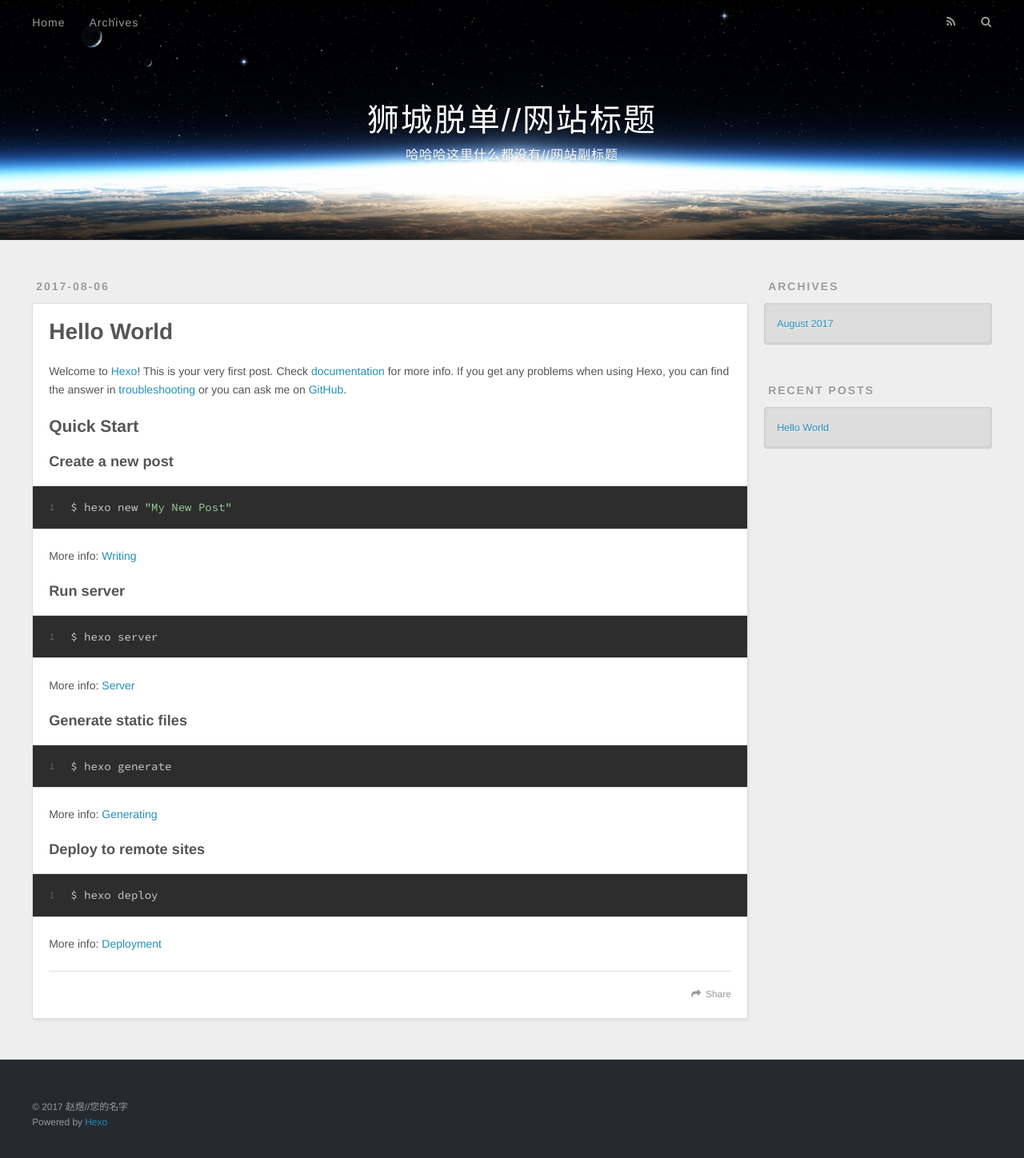
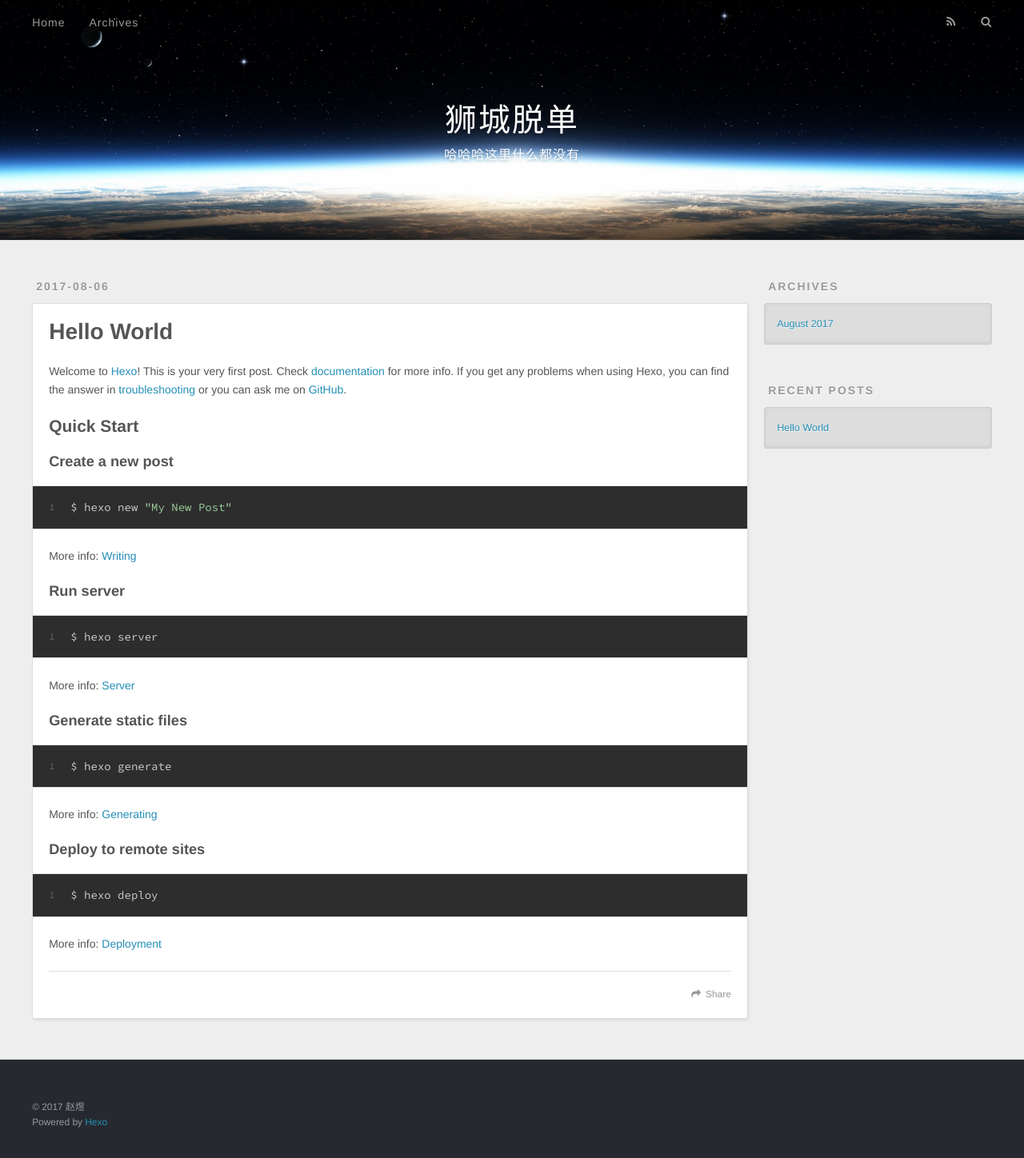
Before and after one commit to whiplashzhao/whiplashzhao.github.io, a plain HTML site: page index.html in a window 1280 px wide. Shown: the whole page at 80% size. Drawn offline with nearby package versions, Linux system fonts and the light colour scheme.

Commit message:
Site updated: 2017-08-06 10:25:56

```diff
--- a/index.html
+++ b/index.html
@@ -3,20 +3,20 @@
 <head>
   <meta charset="utf-8">
 
-  <title>狮城脱单//网站标题</title>
+  <title>狮城脱单</title>
   <meta name="viewport" content="width=device-width, initial-scale=1, maximum-scale=1">
   <meta name="description" content="做了两个星期才弄好//网站描述">
 <meta property="og:type" content="website">
-<meta property="og:title" content="狮城脱单&#x2F;&#x2F;网站标题">
+<meta property="og:title" content="狮城脱单">
 <meta property="og:url" content="http://yoursite.com/index.html">
-<meta property="og:site_name" content="狮城脱单&#x2F;&#x2F;网站标题">
+<meta property="og:site_name" content="狮城脱单">
 <meta property="og:description" content="做了两个星期才弄好//网站描述">
 <meta property="og:locale" content="zh-CN//语言">
 <meta name="twitter:card" content="summary">
-<meta name="twitter:title" content="狮城脱单&#x2F;&#x2F;网站标题">
+<meta name="twitter:title" content="狮城脱单">
 <meta name="twitter:description" content="做了两个星期才弄好//网站描述">
 
-    <link rel="alternate" href="/atom.xml" title="狮城脱单//网站标题" type="application/atom+xml">
+    <link rel="alternate" href="/atom.xml" title="狮城脱单" type="application/atom+xml">
 
 
     <link rel="icon" href="/favicon.png">
@@ -37,11 +37,11 @@
   <div id="header-outer" class="outer">
     <div id="header-title" class="inner">
       <h1 id="logo-wrap">
-        <a href="/" id="logo">狮城脱单//网站标题</a>
+        <a href="/" id="logo">狮城脱单</a>
       </h1>
 
         <h2 id="subtitle-wrap">
-          <a href="/" id="subtitle">哈哈哈这里什么都没有//网站副标题</a>
+          <a href="/" id="subtitle">哈哈哈这里什么都没有</a>
         </h2>
 
     </div>
@@ -104,7 +104,7 @@
 
     </div>
     <footer class="article-footer">
-      <a data-url="http://yoursite.com/2017/08/06/hello-world/" data-id="cj603qflc0000swnhvrfn8y6f" class="article-share-link">Share</a>
+      <a data-url="http://yoursite.com/2017/08/06/hello-world/" data-id="cj603w8f70000jknh1lgjln55" class="article-share-link">Share</a>
 
 
     </footer>
@@ -159,7 +159,7 @@
 
   <div class="outer">
     <div id="footer-info" class="inner">
-      &copy; 2017 赵煜//您的名字<br>
+      &copy; 2017 赵煜<br>
       Powered by <a href="http://hexo.io/" target="_blank">Hexo</a>
     </div>
   </div>
```
Also changed, not shown: 2017/08/06/hello-world/index.html (+7 -7 lines), archives/2017/08/index.html (+8 -8 lines), archives/2017/index.html (+8 -8 lines), archives/index.html (+8 -8 lines).
